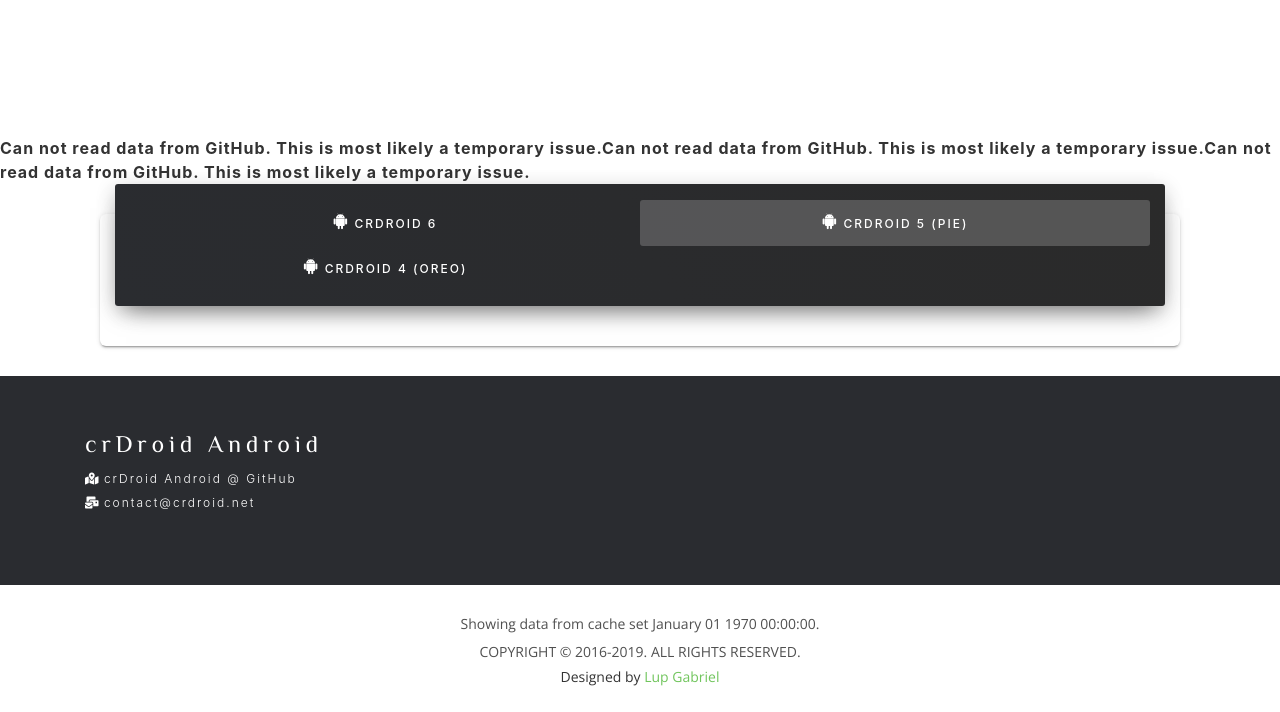
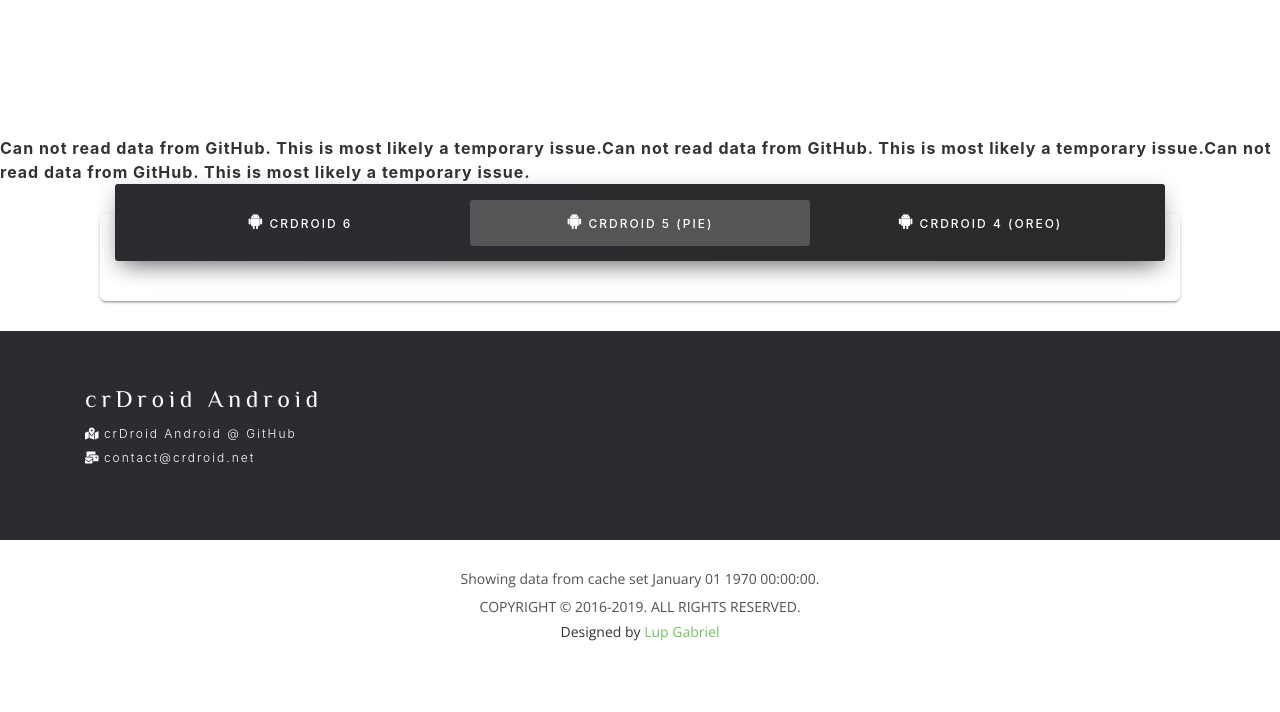
Before and after one commit to crdroidandroid/crdroid.net, a PHP site: page /dl.php in a window 1280 px wide. Shown: the part 322-1034 px from the top of the page. After the commit the page ends 963 px from the top, so only its background shows below. Run offline with PHP 8.4, Linux system fonts and the light colour scheme; data that the repository does not hold is empty; some libraries are stand-ins or nearby versions.

Commit message:
set all tabs in one

```diff
--- a/css/style.css
+++ b/css/style.css
@@ -1229,7 +1229,7 @@
 
 .nav-tabs .nav-item {
     margin-bottom: -1px;
-	min-width: 50%;
+	min-width: 33.333%;
 	text-align: center;
 }
 
```
